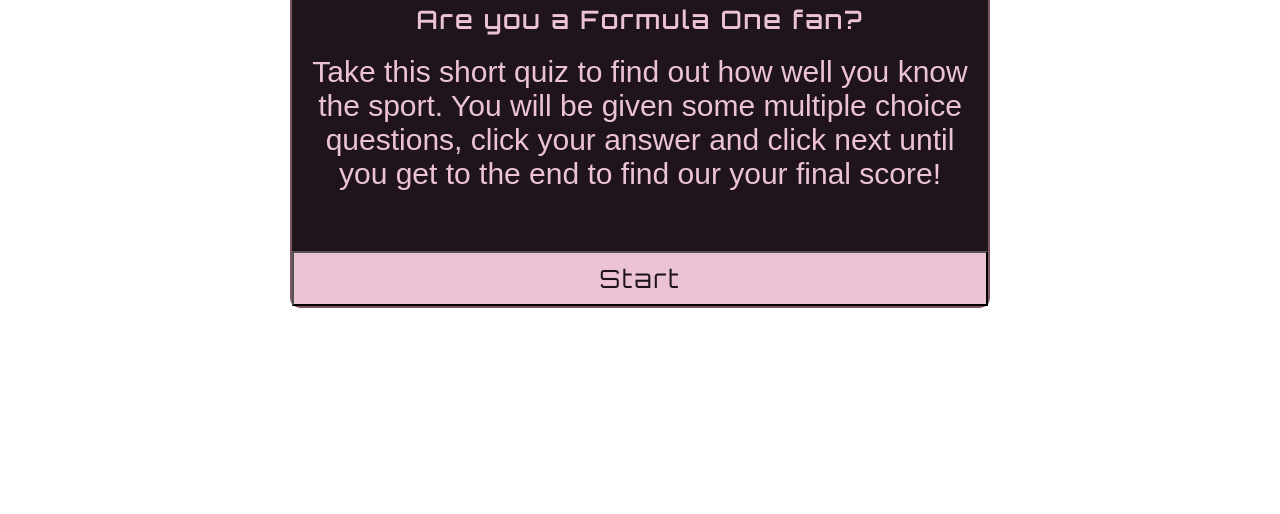
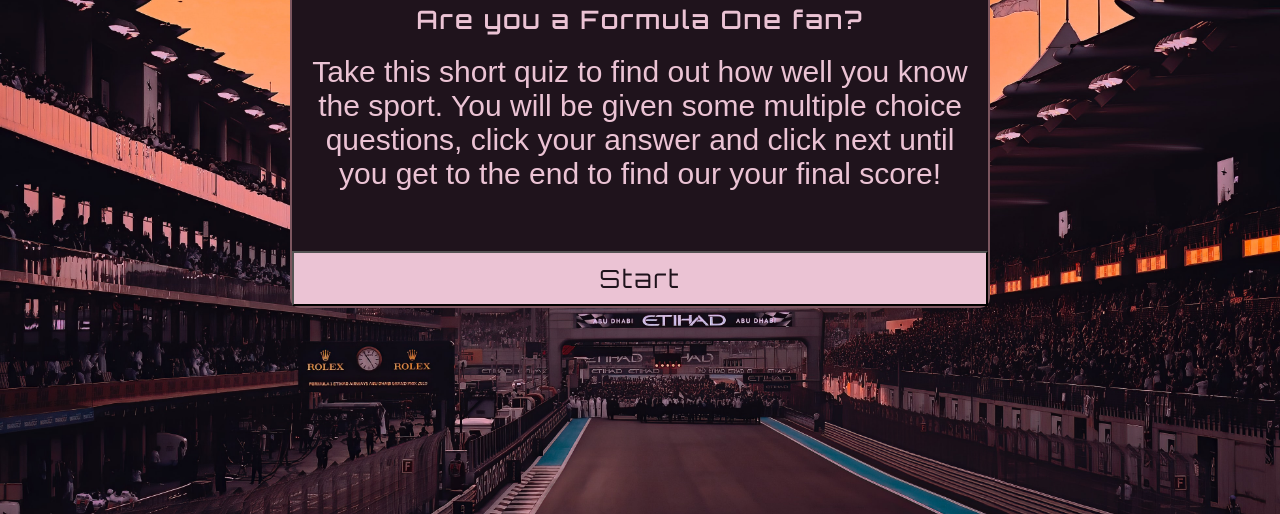
Before and after one commit to SiobhainG/formula1-quiz, a plain HTML site: page index.html in a window 1280 px wide. Shown: the part 286-800 px from the top of the page. Drawn offline with Linux system fonts and the light colour scheme.

Commit message:
Fix file path so background image will show when deployed to Github pages

```diff
--- a/assets/css/style.css
+++ b/assets/css/style.css
@@ -5,7 +5,7 @@
 }
 
 body {
-    background-image: url(./images/abed-ismail-S3Xu9cvq2d0-unsplash.jpg);
+    background-image: url(../images/abed-ismail-S3Xu9cvq2d0-unsplash.jpg);
     background-repeat: no-repeat;
     background-size: cover;
     background-position: center;
```
